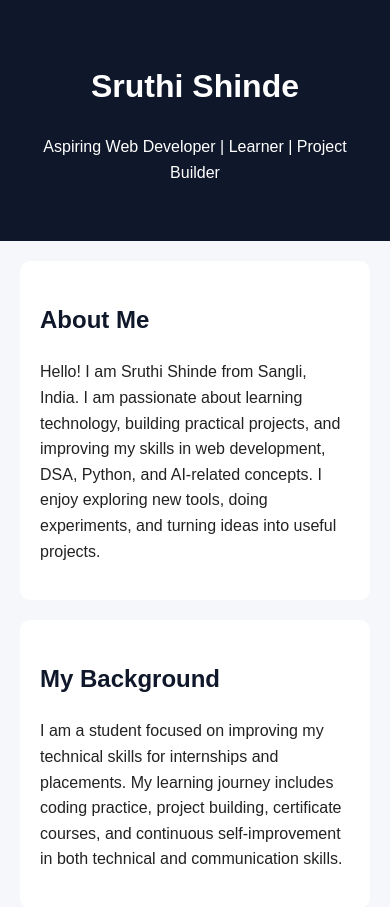
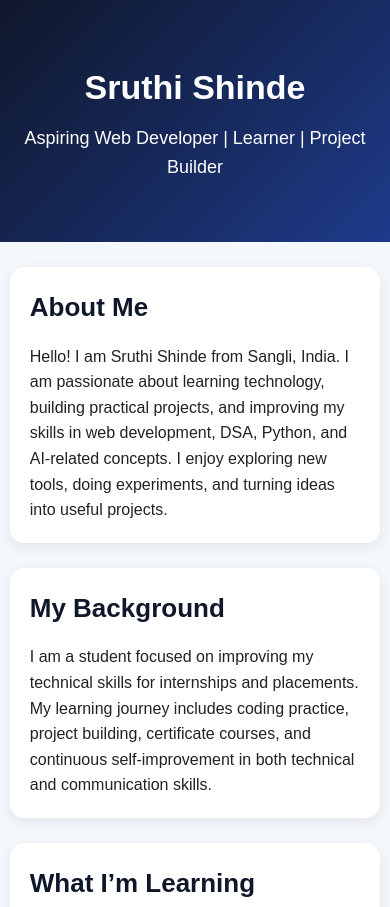
Before and after one commit to srxthi-bot/sruthishinde.github.io, a plain HTML site: page index.html in a window 390 px wide. Shown: the top 907 px of the page. Drawn offline with Linux system fonts and the light colour scheme.

Commit message:
Refactor CSS styles for improved layout and design

```diff
--- a/style.css
+++ b/style.css
@@ -1,33 +1,85 @@
+* {
+  margin: 0;
+  padding: 0;
+  box-sizing: border-box;
+}
+
 body {
-  margin: 0;
   font-family: Arial, sans-serif;
+  background-color: #f4f7fb;
+  color: #222;
   line-height: 1.6;
-  background-color: #f5f7fa;
-  color: #222;
 }
 
 header {
-  background-color: #0f172a;
+  background: linear-gradient(135deg, #0f172a, #1e3a8a);
   color: white;
   text-align: center;
-  padding: 40px 20px;
+  padding: 60px 20px;
+}
+
+header h1 {
+  font-size: 48px;
+  margin-bottom: 10px;
+}
+
+header p {
+  font-size: 20px;
 }
 
 section {
   background: white;
-  margin: 20px;
-  padding: 20px;
-  border-radius: 10px;
+  width: 90%;
+  max-width: 1100px;
+  margin: 25px auto;
+  padding: 30px;
+  border-radius: 14px;
+  box-shadow: 0 4px 14px rgba(0, 0, 0, 0.08);
 }
 
 h2 {
   color: #0f172a;
+  margin-bottom: 15px;
+  font-size: 32px;
+}
+
+p {
+  font-size: 18px;
 }
 
 ul {
-  padding-left: 20px;
+  padding-left: 25px;
+  margin-top: 10px;
 }
 
-p, li {
-  font-size: 16px;
+li {
+  margin-bottom: 10px;
+  font-size: 18px;
 }
+
+#contact p {
+  margin-bottom: 8px;
+}
+
+@media (max-width: 768px) {
+  header h1 {
+    font-size: 34px;
+  }
+
+  header p {
+    font-size: 18px;
+  }
+
+  section {
+    width: 95%;
+    padding: 20px;
+  }
+
+  h2 {
+    font-size: 26px;
+  }
+
+  p, li {
+    font-size: 16px;
+  }
+}
```
